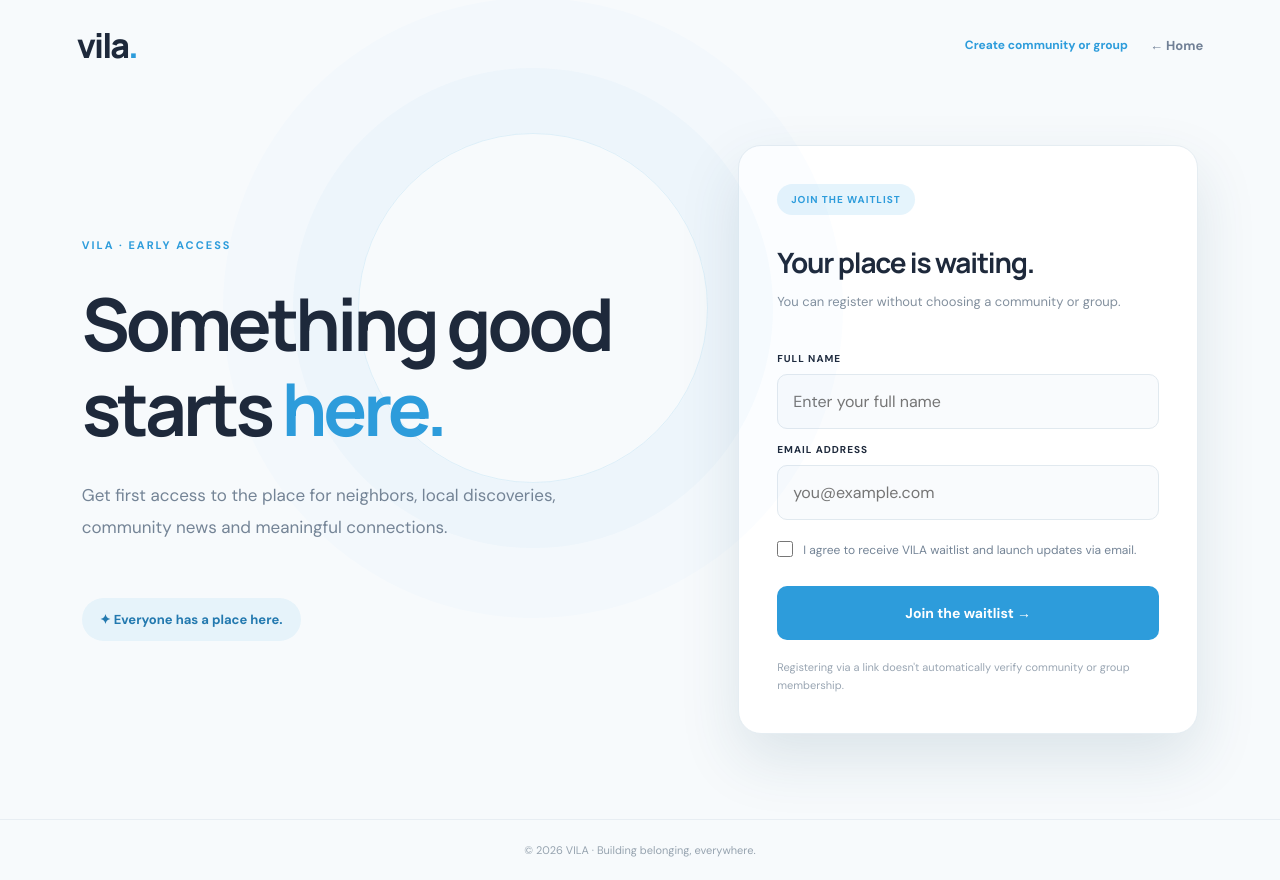
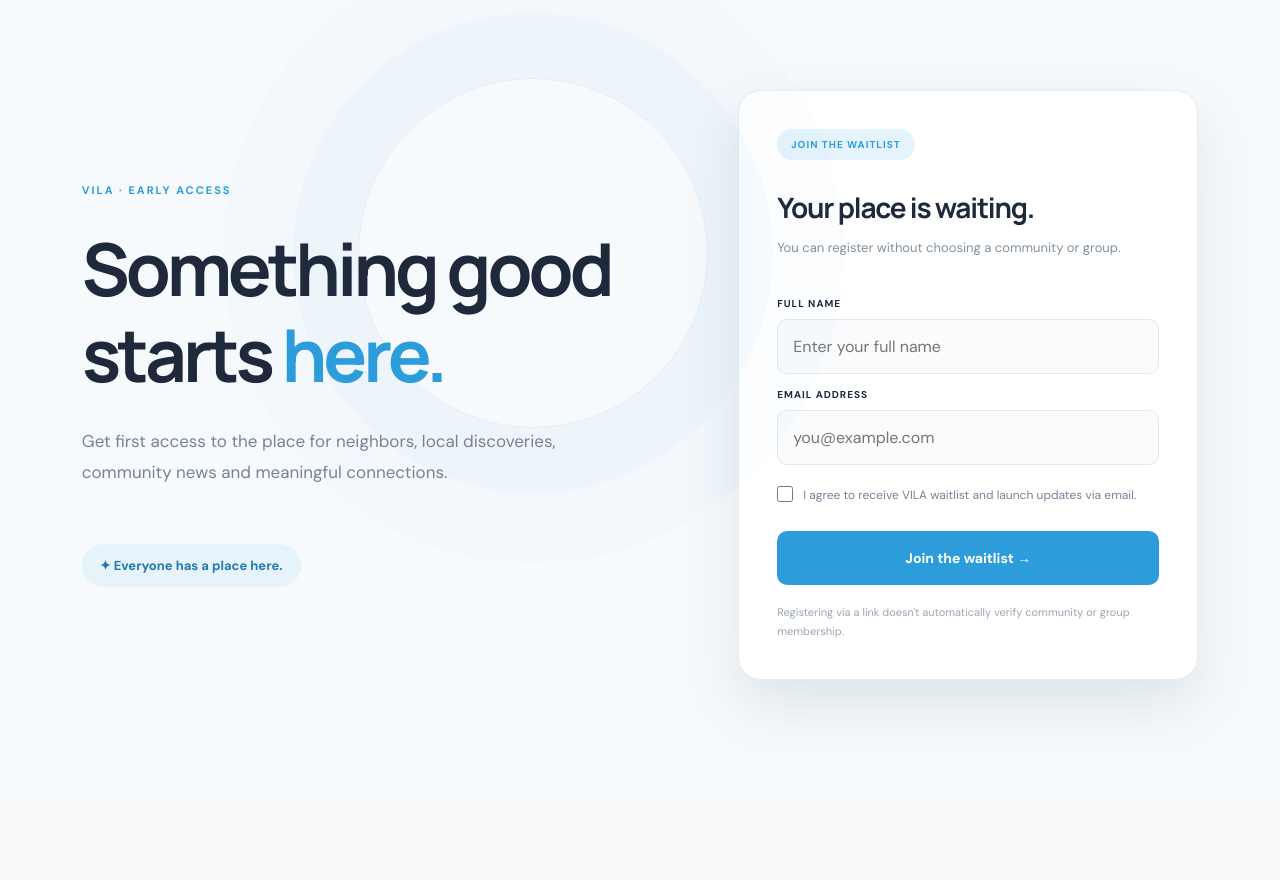
Before and after one commit to Oviora-Technologies/korral-waitlist-frontend, a React (Create React App) app in the folder client/: page /join in a window 1280 px wide. After the commit the page ends 800 px from the top, so only its background shows below. Built offline with nearby package versions, Linux system fonts and the light colour scheme; no server answers.

Commit message:
Use shared site header and footer on JoinPage.tsx

```diff
--- a/client/src/features/waitlist/JoinPage.tsx
+++ b/client/src/features/waitlist/JoinPage.tsx
@@ -48,7 +48,6 @@ export default function JoinPage() {
   }
 
   return <div className="waitlist-screen">
-    <header className="waitlist-header"><a className="waitlist-logo" href="/">vila<span>.</span></a><nav className="registration-nav"><a href="/create">Create community or group</a><a className="back-link" href="/">← Home</a></nav></header>
     <main className="waitlist-main">
       <div className="waitlist-story">
         <div className="mini-label">VILA · EARLY ACCESS</div>
@@ -76,6 +75,6 @@ export default function JoinPage() {
         </>}
       </div>
     </main>
-    <footer className="waitlist-footer">© {new Date().getFullYear()} VILA · Building belonging, everywhere.</footer>
+
   </div>;
 }
```
